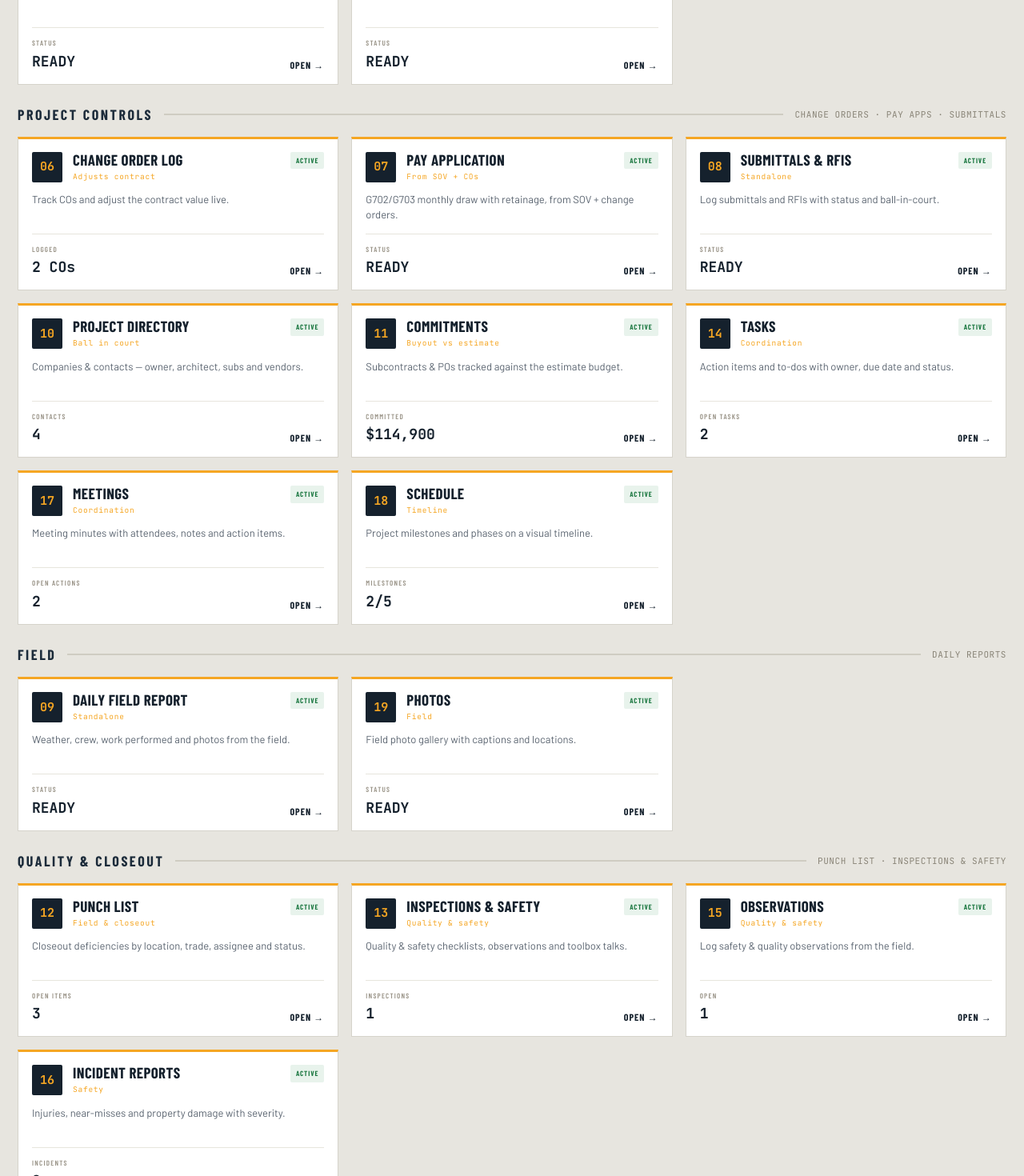
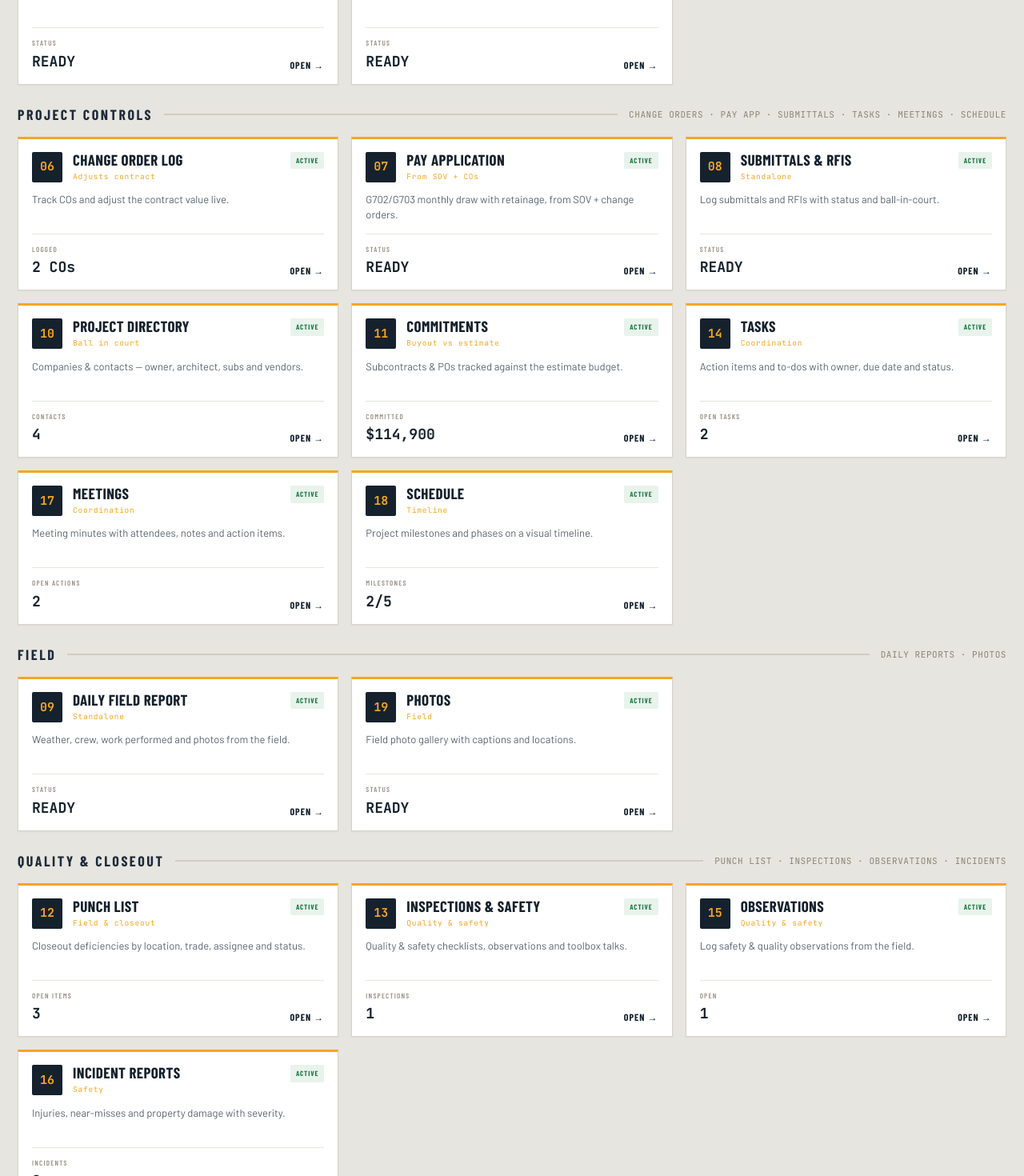
Before and after one commit to jesseh-tech/construction-tools-app, a Next.js app: page /dashboard in a window 1280 px wide. Shown: the part 960-2430 px from the top of the page at 80% size. Built offline with nearby package versions, Linux system fonts and the light colour scheme.

Commit message:
UI polish pass: font smoothing, premium scrollbars, card/tile depth shadows, toolbar shadow + button/link micro-interactions, refreshed dashboard section captions

```diff
--- a/app/ToolBar.tsx
+++ b/app/ToolBar.tsx
@@ -9,7 +9,7 @@ const ACCENT = "#f5a623";
 // Shared sticky top bar for the sub-tools (SOV, change orders, pay app, …).
 export function ToolBar({ title, subtitle, children }: { title: string; subtitle: string; children?: ReactNode }) {
   return (
-    <div className="noprint" style={{ position: "sticky", top: 0, zIndex: 60, display: "flex", alignItems: "stretch", height: 74, background: "#15212d", color: "#f4f3f0", borderBottom: `3px solid ${ACCENT}` }}>
+    <div className="noprint" style={{ position: "sticky", top: 0, zIndex: 60, display: "flex", alignItems: "stretch", height: 74, background: "#15212d", color: "#f4f3f0", borderBottom: `3px solid ${ACCENT}`, boxShadow: "0 4px 16px rgba(14, 24, 32, 0.22)" }}>
       <Link href="/dashboard" title="Back to dashboard" style={{ display: "flex", alignItems: "center", gap: 13, padding: "0 22px", borderRight: "1px solid rgba(255,255,255,0.08)", flex: "none", textDecoration: "none", color: "inherit" }}>
         <Image src="/brand/10cent-lockup-white.png" alt="10 Cent Investments" width={46} height={46} style={{ objectFit: "contain" }} />
         <div style={{ lineHeight: 0.94 }}>
@@ -17,7 +17,7 @@ export function ToolBar({ title, subtitle, children }: { title: string; subtitle
           <div style={{ fontFamily: "'Barlow Condensed'", fontWeight: 600, fontSize: 10, letterSpacing: "0.26em", color: ACCENT }}>INVESTMENTS</div>
         </div>
       </Link>
-      <Link href="/dashboard" style={{ display: "flex", alignItems: "center", padding: "0 18px", borderRight: "1px solid rgba(255,255,255,0.08)", fontFamily: "'Barlow Condensed'", fontWeight: 700, fontSize: 12, letterSpacing: "0.08em", color: "#9aa6b2", flex: "none", textDecoration: "none" }}>← DASHBOARD</Link>
+      <Link href="/dashboard" className="tbar-link" style={{ display: "flex", alignItems: "center", padding: "0 18px", borderRight: "1px solid rgba(255,255,255,0.08)", fontFamily: "'Barlow Condensed'", fontWeight: 700, fontSize: 12, letterSpacing: "0.08em", color: "#9aa6b2", flex: "none", textDecoration: "none" }}>← DASHBOARD</Link>
       <div style={{ flex: 1, display: "flex", flexDirection: "column", justifyContent: "center", padding: "0 22px", minWidth: 0 }}>
         <div style={{ fontFamily: "'Barlow Condensed'", fontWeight: 700, fontSize: 21, letterSpacing: "0.03em" }}>{title}</div>
         <div style={{ fontFamily: "'JetBrains Mono'", fontSize: 11, color: "#7f8c99", letterSpacing: "0.03em", marginTop: 2 }}>{subtitle}</div>
@@ -29,7 +29,7 @@ export function ToolBar({ title, subtitle, children }: { title: string; subtitle
 
 export function ToolBarLink({ href, label }: { href: string; label: string }) {
   return (
-    <Link href={href} style={{ display: "flex", alignItems: "center", padding: "0 18px", borderLeft: "1px solid rgba(255,255,255,0.08)", fontFamily: "'Barlow Condensed'", fontWeight: 700, fontSize: 12, letterSpacing: "0.08em", color: "#9aa6b2", textDecoration: "none" }}>
+    <Link href={href} className="tbar-link" style={{ display: "flex", alignItems: "center", padding: "0 18px", borderLeft: "1px solid rgba(255,255,255,0.08)", fontFamily: "'Barlow Condensed'", fontWeight: 700, fontSize: 12, letterSpacing: "0.08em", color: "#9aa6b2", textDecoration: "none" }}>
       {label}
     </Link>
   );
@@ -37,7 +37,7 @@ export function ToolBarLink({ href, label }: { href: string; label: string }) {
 
 export function ToolBarButton({ label, onClick }: { label: string; onClick: () => void }) {
   return (
-    <button onClick={onClick} style={{ border: "none", background: ACCENT, color: "#15212d", fontFamily: "'Barlow Condensed'", fontWeight: 700, fontSize: 13, letterSpacing: "0.08em", padding: "0 22px", cursor: "pointer" }}>
+    <button onClick={onClick} className="tbtn" style={{ border: "none", background: ACCENT, color: "#15212d", fontFamily: "'Barlow Condensed'", fontWeight: 700, fontSize: 13, letterSpacing: "0.08em", padding: "0 22px", cursor: "pointer" }}>
       {label}
     </button>
   );
--- a/app/dashboard/page.tsx
+++ b/app/dashboard/page.tsx
@@ -111,8 +111,8 @@ export default function DashboardPage() {
   return (
     <div style={{ minHeight: "100vh", background: "#e7e5df", fontFamily: "'Barlow',sans-serif" }}>
       {/* top app bar */}
-      <div style={{ display: "flex", alignItems: "stretch", height: 74, background: "#15212d", color: "#f4f3f0", borderBottom: `3px solid ${ACCENT}` }}>
-        <Link href="/" style={{ display: "flex", alignItems: "center", gap: 13, padding: "0 22px", borderRight: "1px solid rgba(255,255,255,0.08)", flex: "none", textDecoration: "none", color: "inherit" }}>
+      <div style={{ display: "flex", alignItems: "stretch", height: 74, background: "#15212d", color: "#f4f3f0", borderBottom: `3px solid ${ACCENT}`, boxShadow: "0 4px 16px rgba(14, 24, 32, 0.22)" }}>
+        <Link href="/" className="tbar-link" style={{ display: "flex", alignItems: "center", gap: 13, padding: "0 22px", borderRight: "1px solid rgba(255,255,255,0.08)", flex: "none", textDecoration: "none", color: "inherit" }}>
           <Image src="/brand/10cent-lockup-white.png" alt="10 Cent Investments" width={46} height={46} style={{ objectFit: "contain" }} />
           <div style={{ lineHeight: 0.94 }}>
             <div style={{ fontFamily: "'Barlow Condensed'", fontWeight: 700, fontSize: 22, letterSpacing: "0.04em" }}>10 CENT</div>
@@ -210,9 +210,9 @@ export default function DashboardPage() {
         })()}
 
         <Section title="Preconstruction" sub="ESTIMATE · SOV · PROPOSAL · LEVELING · TAKEOFF" phase="PRECONSTRUCTION" />
-        <Section title="Project Controls" sub="CHANGE ORDERS · PAY APPS · SUBMITTALS" phase="PROJECT CONTROLS" />
-        <Section title="Field" sub="DAILY REPORTS" phase="FIELD" />
-        <Section title="Quality & Closeout" sub="PUNCH LIST · INSPECTIONS & SAFETY" phase="QUALITY & CLOSEOUT" />
+        <Section title="Project Controls" sub="CHANGE ORDERS · PAY APP · SUBMITTALS · TASKS · MEETINGS · SCHEDULE" phase="PROJECT CONTROLS" />
+        <Section title="Field" sub="DAILY REPORTS · PHOTOS" phase="FIELD" />
+        <Section title="Quality & Closeout" sub="PUNCH LIST · INSPECTIONS · OBSERVATIONS · INCIDENTS" phase="QUALITY & CLOSEOUT" />
 
         {/* project documents */}
         <div style={{ display: "flex", alignItems: "center", gap: 14, margin: "34px 0 14px" }}>
--- a/app/globals.css
+++ b/app/globals.css
@@ -11,7 +11,16 @@ html {
 body {
   margin: 0;
   font-family: "Barlow", Arial, Helvetica, sans-serif;
+  -webkit-font-smoothing: antialiased;
+  -moz-osx-font-smoothing: grayscale;
+  text-rendering: optimizeLegibility;
 }
+
+/* Premium scrollbars (desktop) */
+::-webkit-scrollbar { width: 11px; height: 11px; }
+::-webkit-scrollbar-track { background: #ddd9cf; }
+::-webkit-scrollbar-thumb { background: #bdb8a9; border-radius: 6px; border: 2px solid #ddd9cf; }
+::-webkit-scrollbar-thumb:hover { background: #15212d; }
 
 /* Wide tables become horizontally swipeable on small screens */
 .xscroll {
@@ -46,11 +55,20 @@ body {
 @keyframes blink { 0%, 49% { opacity: 1; } 50%, 100% { opacity: 0.15; } }
 
 /* Dashboard tool-tile hover */
-.tile { transition: transform .12s ease, border-color .12s ease; }
-.tile:hover { border-color: #f5a623; transform: translateY(-2px); }
+.tile { transition: transform .14s ease, border-color .14s ease, box-shadow .14s ease; box-shadow: 0 1px 2px rgba(20, 33, 45, 0.05); }
+.tile:hover { border-color: #f5a623; transform: translateY(-3px); box-shadow: 0 12px 26px rgba(20, 33, 45, 0.15); }
 
 /* Persistent "add" bar */
+.add-row { transition: border-color .12s ease, color .12s ease, background .12s ease; }
 .add-row:hover { border-color: #f5a623 !important; color: #f5a623; background: #fffdf8; }
+.add-row:active { transform: translateY(1px); }
+
+/* Shared toolbar buttons / links */
+.tbtn { transition: filter .12s ease, transform .1s ease; }
+.tbtn:hover { filter: brightness(1.06); }
+.tbtn:active { transform: translateY(1px); }
+.tbar-link { transition: color .12s ease, background .12s ease; }
+.tbar-link:hover { color: #f5a623 !important; background: rgba(255, 255, 255, 0.04); }
 
 /* Print: drop nav/buttons/assistant so PDFs are clean */
 @media print {
```
